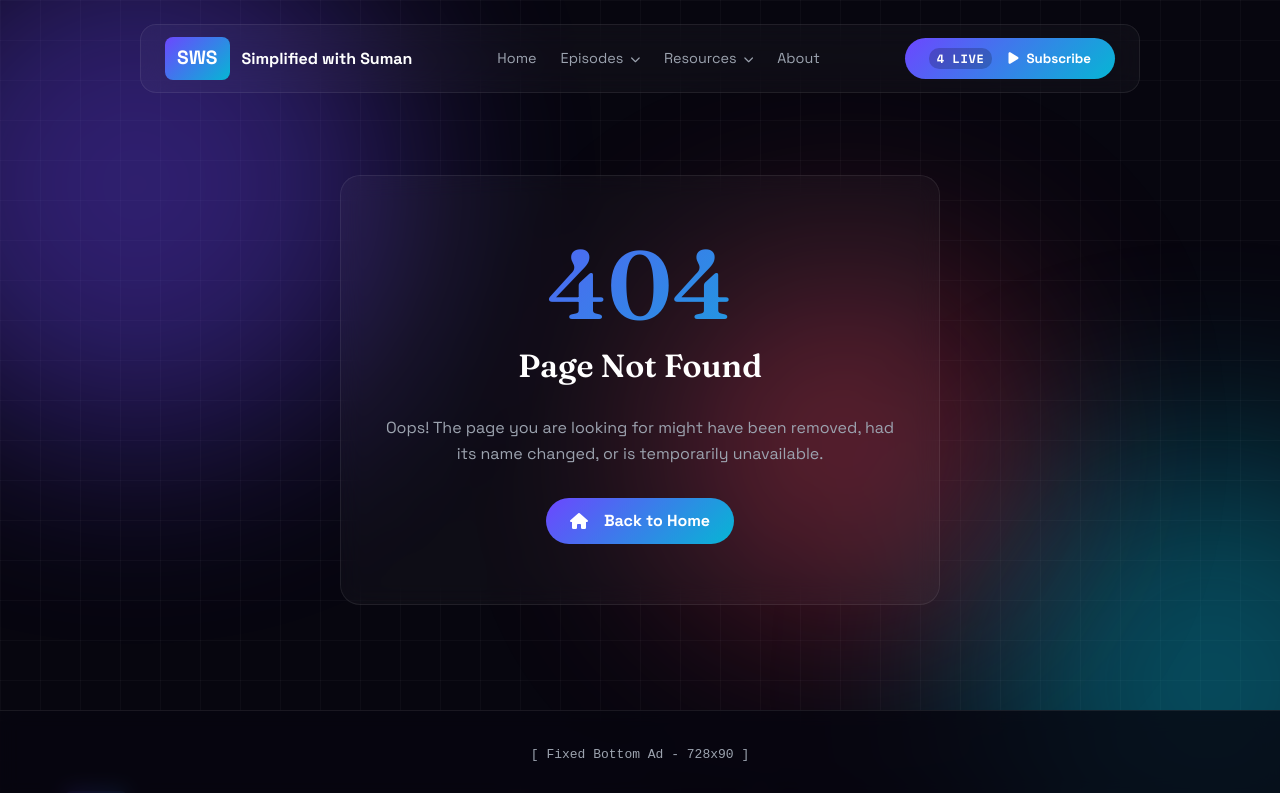
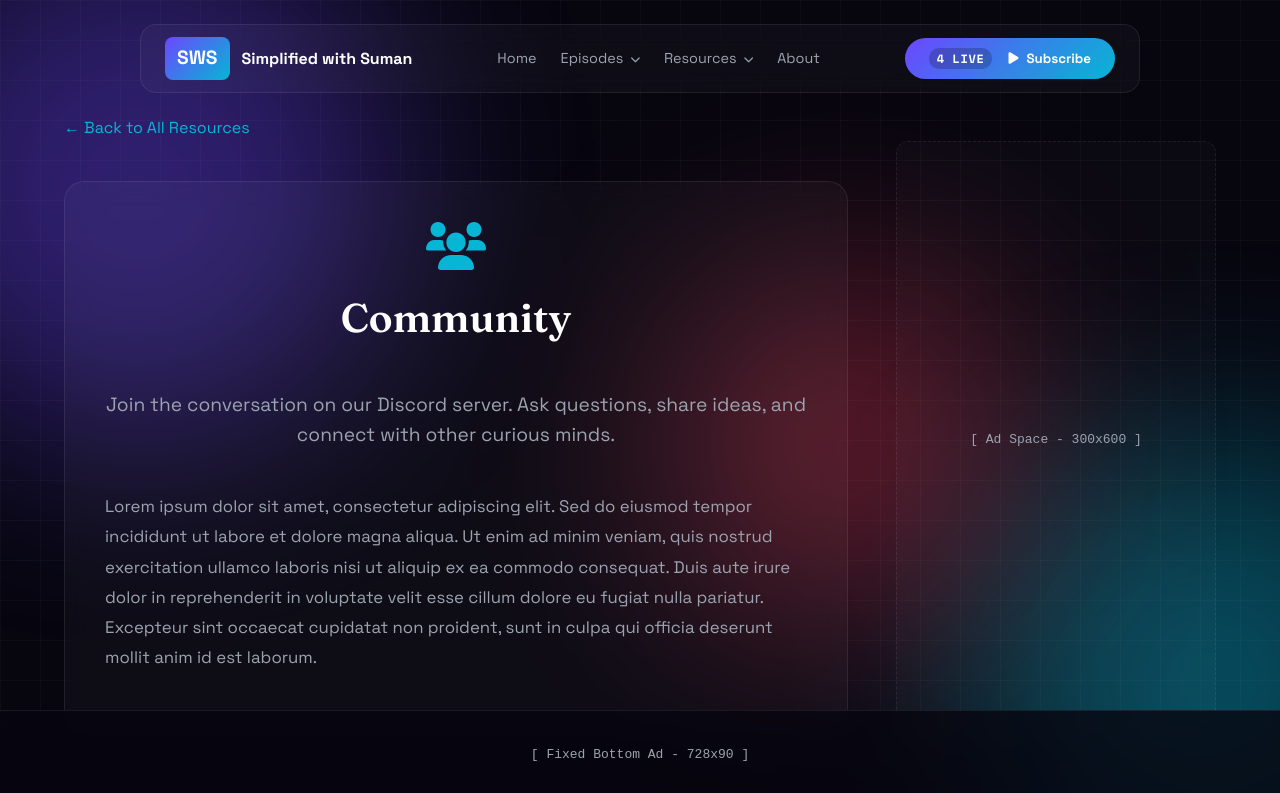
Before and after one commit to Kinet-Labs-Organization/simplified-with-suman, a React (Vite) app: page /resource/community in a window 1280 px wide. Shown: the top 793 px of the page. Built offline with nearby package versions, Linux system fonts and the light colour scheme.

Commit message:
first commits

```diff
--- a/AllResources.jsx
+++ b/AllResources.jsx
@@ -1,5 +1,6 @@
 import React from 'react';
 import { useScrollAnimation } from './useScrollAnimation';
+import { Link } from 'react-router';
 
 const AllResources = () => {
     useScrollAnimation();
@@ -20,41 +21,41 @@ const AllResources = () => {
                     </aside>
 
                     <div className="categories-grid">
-                        <div className="glass-card cat-card">
+                        <Link to="/resource/newsletter" className="glass-card cat-card">
                             <div className="cat-icon"><i className="fa-solid fa-newspaper" style={{color: 'var(--indigo)'}}></i></div>
                             <div className="cat-info">
                                 <h3>Newsletter</h3>
                                 <p>Weekly insights & updates</p>
                             </div>
-                        </div>
-                        <div className="glass-card cat-card">
+                        </Link>
+                        <Link to="/resource/reading-list" className="glass-card cat-card">
                             <div className="cat-icon"><i className="fa-solid fa-book-open" style={{color: 'var(--green)'}}></i></div>
                             <div className="cat-info">
                                 <h3>Reading List</h3>
                                 <p>Books that shaped my thinking</p>
                             </div>
-                        </div>
-                        <div className="glass-card cat-card">
+                        </Link>
+                        <Link to="/resource/tools-gear" className="glass-card cat-card">
                             <div className="cat-icon"><i className="fa-solid fa-wrench" style={{color: 'var(--amber)'}}></i></div>
                             <div className="cat-info">
                                 <h3>Tools & Gear</h3>
                                 <p>My software & hardware stack</p>
                             </div>
-                        </div>
-                        <div className="glass-card cat-card">
+                        </Link>
+                        <Link to="/resource/community" className="glass-card cat-card">
                             <div className="cat-icon"><i className="fa-solid fa-users" style={{color: 'var(--rose)'}}></i></div>
                             <div className="cat-info">
                                 <h3>Community</h3>
                                 <p>Join the conversation</p>
                             </div>
-                        </div>
-                        <div className="glass-card cat-card">
+                        </Link>
+                        <Link to="/resource/templates" className="glass-card cat-card">
                             <div className="cat-icon"><i className="fa-solid fa-file-lines" style={{color: 'var(--cyan)'}}></i></div>
                             <div className="cat-info">
                                 <h3>Templates</h3>
                                 <p>Financial & planning sheets</p>
                             </div>
-                        </div>
+                        </Link>
                     </div>
                 </div>
 
--- a/App.jsx
+++ b/App.jsx
@@ -9,6 +9,7 @@ import AllEpisodes from './AllEpisodes';
 import AllResources from './AllResources';
 import { PrivacyPolicy, TermsOfUse, Disclaimer, CookiePolicy } from './LegalPages';
 import EpisodePage from './EpisodePage';
+import ResourcePage from './ResourcePage';
 import IsYourPhoneListeningToYou from './IsYourPhoneListeningToYou';
 import ScrollToTop from './ScrollToTop';
 import NotFound from './NotFound';
@@ -26,6 +27,7 @@ function App() {
           <Route path="/episode/:id" element={<EpisodePage />} />
           <Route path="/is-your-phone-listening-to-you" element={<IsYourPhoneListeningToYou />} />
           <Route path="/all-resources" element={<AllResources />} />
+          <Route path="/resource/:slug" element={<ResourcePage />} />
           <Route path="/privacy-policy" element={<PrivacyPolicy />} />
           <Route path="/terms-of-use" element={<TermsOfUse />} />
           <Route path="/disclaimer" element={<Disclaimer />} />
--- a/Home.jsx
+++ b/Home.jsx
@@ -80,14 +80,34 @@ const Home = () => {
                             <Link to="/all-resources" style={{color: 'var(--cyan)', borderBottom: '1px solid var(--cyan)'}}>View all</Link>
                         </div>
                         <div className="categories-grid">
-                            <div className="glass-card cat-card">
+                            <Link to="/resource/newsletter" className="glass-card cat-card">
                                 <div className="cat-icon"><i className="fa-solid fa-newspaper" style={{color: 'var(--indigo)'}}></i></div>
                                 <div className="cat-info">
                                     <h3>Newsletter</h3>
                                     <p>Weekly insights & updates</p>
                                 </div>
-                            </div>
-                            {/* ... other resource cards ... */}
+                            </Link>
+                            <Link to="/resource/reading-list" className="glass-card cat-card">
+                                <div className="cat-icon"><i className="fa-solid fa-book-open" style={{color: 'var(--green)'}}></i></div>
+                                <div className="cat-info">
+                                    <h3>Reading List</h3>
+                                    <p>Books that shaped my thinking</p>
+                                </div>
+                            </Link>
+                            <Link to="/resource/tools-gear" className="glass-card cat-card">
+                                <div className="cat-icon"><i className="fa-solid fa-wrench" style={{color: 'var(--amber)'}}></i></div>
+                                <div className="cat-info">
+                                    <h3>Tools & Gear</h3>
+                                    <p>My software & hardware stack</p>
+                                </div>
+                            </Link>
+                            <Link to="/resource/community" className="glass-card cat-card">
+                                <div className="cat-icon"><i className="fa-solid fa-users" style={{color: 'var(--rose)'}}></i></div>
+                                <div className="cat-info">
+                                    <h3>Community</h3>
+                                    <p>Join the conversation</p>
+                                </div>
+                            </Link>
                         </div>
                     </section>
                 </div>
--- a/Navbar.jsx
+++ b/Navbar.jsx
@@ -49,10 +49,11 @@ const Navbar = () => {
                         Resources <i className="fa-solid fa-chevron-down" style={{fontSize: '0.7em', marginLeft: '4px'}}></i>
                     </Link>
                     <div className="dropdown-content">
-                        <a href="#" onClick={closeMenu}>Newsletter</a>
-                        <a href="#" onClick={closeMenu}>Reading List</a>
-                        <a href="#" onClick={closeMenu}>Tools & Gear</a>
-                        <a href="#" onClick={closeMenu}>Community</a>
+                        <Link to="/resource/newsletter" onClick={closeMenu}>Newsletter</Link>
+                        <Link to="/resource/reading-list" onClick={closeMenu}>Reading List</Link>
+                        <Link to="/resource/tools-gear" onClick={closeMenu}>Tools & Gear</Link>
+                        <Link to="/resource/community" onClick={closeMenu}>Community</Link>
+                        <Link to="/resource/templates" onClick={closeMenu}>Templates</Link>
                         <div style={{height: '1px', background: 'var(--glass-border)', margin: '8px 16px'}}></div>
                         <Link to="/all-resources" style={{color: 'var(--cyan)', fontWeight: 600}} onClick={closeMenu}>View All Resources &rarr;</Link>
                     </div>
--- /dev/null
+++ b/ResourcePage.jsx
@@ -0,0 +1,88 @@
+import React from 'react';
+import { useParams, Link } from 'react-router-dom';
+import { useScrollAnimation } from './useScrollAnimation';
+
+const ResourcePage = () => {
+    const { slug } = useParams();
+    useScrollAnimation();
+
+    const resources = {
+        'newsletter': {
+            title: 'SWS Newsletter',
+            description: 'Get weekly insights, behind-the-scenes content, and the best of what I\'m reading, delivered straight to your inbox. No spam, ever.',
+            icon: 'fa-solid fa-newspaper'
+        },
+        'reading-list': {
+            title: 'Reading List',
+            description: 'A curated list of books on technology, finance, and philosophy that have shaped my thinking. Find your next great read here.',
+            icon: 'fa-solid fa-book-open'
+        },
+        'tools-gear': {
+            title: 'Tools & Gear',
+            description: 'A complete breakdown of the software, hardware, and camera gear I use to produce Simplified with Suman.',
+            icon: 'fa-solid fa-wrench'
+        },
+        'community': {
+            title: 'Community',
+            description: 'Join the conversation on our Discord server. Ask questions, share ideas, and connect with other curious minds.',
+            icon: 'fa-solid fa-users'
+        },
+        'templates': {
+            title: 'Templates',
+            description: 'Download free templates for financial planning, project management, and content creation to streamline your workflow.',
+            icon: 'fa-solid fa-file-lines'
+        }
+    };
+
+    const resource = resources[slug];
+
+    if (!resource) {
+        return (
+            <main style={{paddingTop: '140px', paddingBottom: '80px'}}>
+                <div className="container">
+                    <h1>Resource not found</h1>
+                    <Link to="/all-resources" style={{color: 'var(--cyan)'}}>&larr; Back to Resources</Link>
+                </div>
+            </main>
+        );
+    }
+
+    return (
+        <main style={{paddingTop: '80px', paddingBottom: '80px'}}>
+            <div className="container">
+                <Link to="/all-resources" style={{color: 'var(--cyan)', display: 'inline-block'}}>&larr; Back to All Resources</Link>
+
+                <div className="article-layout">
+                    <div className="glass-card policy-content">
+                        <div style={{textAlign: 'center', marginBottom: '40px'}}>
+                            <i className={resource.icon} style={{fontSize: '3rem', color: 'var(--cyan)', marginBottom: '16px'}}></i>
+                            <h1 style={{fontSize: '2.5rem'}}>{resource.title}</h1>
+                        </div>
+
+                        <p style={{color: 'var(--text-muted)', fontSize: '1.2rem', textAlign: 'center', maxWidth: '800px', margin: '0 auto 40px auto'}}>{resource.description}</p>
+
+                        {/* Mobile Ad */}
+                        <aside className="sidebar-mobile" style={{ margin: '40px 0' }}>
+                            <div id="ad-slot-resource-page-sidebar-mobile" style={{ height: '250px', background: 'rgba(255, 255, 255, 0.02)', border: '1px dashed var(--glass-border)', borderRadius: '12px', display: 'flex', alignItems: 'center', justifyContent: 'center', color: 'var(--text-muted)', fontFamily: 'monospace' }}>
+                                [ Ad Space - 300x250 ]
+                            </div>
+                        </aside>
+
+                        <div className="blog-content" style={{ color: 'var(--text-main)', lineHeight: '1.8', fontSize: '1.05rem' }}>
+                            <p>Lorem ipsum dolor sit amet, consectetur adipiscing elit. Sed do eiusmod tempor incididunt ut labore et dolore magna aliqua. Ut enim ad minim veniam, quis nostrud exercitation ullamco laboris nisi ut aliquip ex ea commodo consequat. Duis aute irure dolor in reprehenderit in voluptate velit esse cillum dolore eu fugiat nulla pariatur. Excepteur sint occaecat cupidatat non proident, sunt in culpa qui officia deserunt mollit anim id est laborum.</p>
+                        </div>
+                    </div>
+
+                    {/* Desktop Sidebar */}
+                    <aside className="sidebar-desktop" style={{ position: 'sticky', top: '120px' }}>
+                        <div id="ad-slot-resource-page-sidebar-desktop" style={{ height: '600px', background: 'rgba(255, 255, 255, 0.02)', border: '1px dashed var(--glass-border)', borderRadius: '12px', display: 'flex', alignItems: 'center', justifyContent: 'center', color: 'var(--text-muted)', fontFamily: 'monospace' }}>
+                            [ Ad Space - 300x600 ]
+                        </div>
+                    </aside>
+                </div>
+            </div>
+        </main>
+    );
+};
+
+export default ResourcePage;
```
